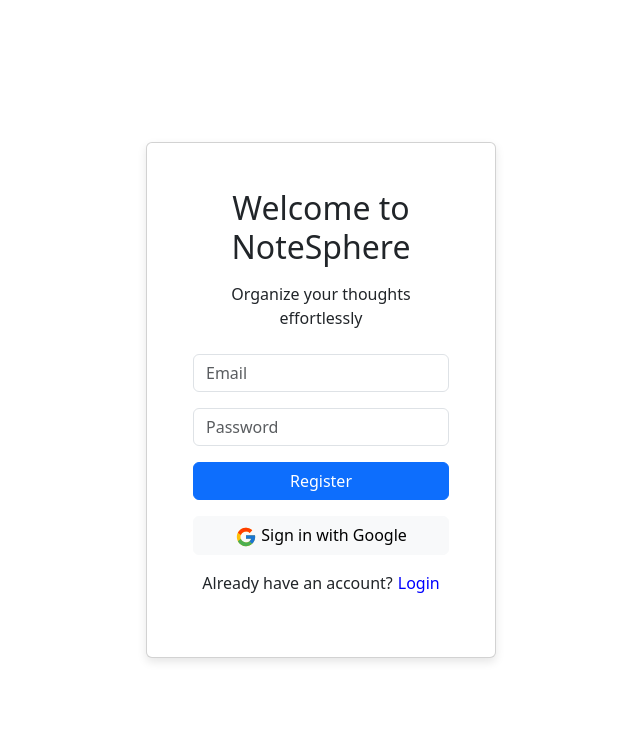
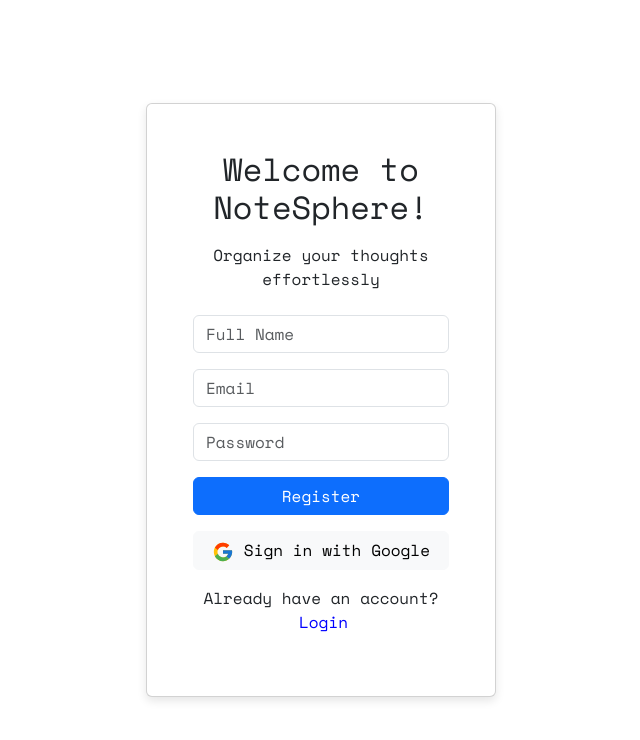
Before and after one commit to ashdejesus/NoteSphere, a React (Create React App) app: page / in a window 1280 px wide. Both pictures are taken after a click on the element "Register". Shown: the top 740 px of the page, without its empty margins (319-959 px from the left). Built offline with nearby package versions, Linux system fonts and the light colour scheme; no server answers.

Commit message:
add font

```diff
--- a/package.json
+++ b/package.json
@@ -38,5 +38,8 @@
       "last 1 firefox version",
       "last 1 safari version"
     ]
+  },
+  "devDependencies": {
+    "@babel/plugin-proposal-private-property-in-object": "^7.21.11"
   }
 }
--- a/src/components/Dashboard.js
+++ b/src/components/Dashboard.js
@@ -28,11 +28,10 @@
     };
   }, [navigate]);
 
-
   return (
     <>
       {/* Navigation Bar */}
-      <Navbar bg="green" variant="green" expand="lg">
+      <Navbar bg="green" variant="green" expand="lg" style={{ fontFamily: "'Space Mono', monospace" }}>
         <Container>
           <Navbar.Brand style={{ cursor: 'pointer' }}>NoteSphere</Navbar.Brand>
           <Navbar.Toggle aria-controls="basic-navbar-nav" />
@@ -55,7 +54,7 @@
       </Navbar>
 
       {/* Dashboard Content */}
-      <Container className="mt-4">
+      <Container className="mt-4" style={{ fontFamily: "'Space Mono', monospace" }}>
         <h2 className="text-center">NoteSphere</h2>
 
         {user && (
@@ -79,7 +78,7 @@
                   <Card.Body>
                     <Card.Title>{note.title.slice(0, 30)}...</Card.Title>
                     <Card.Text>{note.description.slice(0, 60)}...</Card.Text>
-                    <Button
+                    <Button style={{ fontFamily: "'Space Mono', monospace" }}
                       variant="outline-danger"
                       size="sm"
                       onClick={() => deleteNote(note.id)}
--- a/src/components/Login.js
+++ b/src/components/Login.js
@@ -1,13 +1,19 @@
 import React, { useState, useEffect } from "react";
 import { auth, signInWithGoogle } from "../firebase";
-import { createUserWithEmailAndPassword, signInWithEmailAndPassword, onAuthStateChanged } from "firebase/auth";
+import {
+  createUserWithEmailAndPassword,
+  signInWithEmailAndPassword,
+  updateProfile,
+  onAuthStateChanged
+} from "firebase/auth";
 import { useNavigate } from "react-router-dom";
-import { Button, Container, Card, Form, Alert } from "react-bootstrap";
+import { Button, Container, Card, Form } from "react-bootstrap";
 import { FcGoogle } from "react-icons/fc";
 import "../styles/Login.css"; // Import custom styles
 
 function Login() {
   const navigate = useNavigate();
+  const [name, setName] = useState(""); // Capture user name
   const [email, setEmail] = useState("");
   const [password, setPassword] = useState("");
   const [isRegister, setIsRegister] = useState(false);
@@ -25,8 +31,12 @@
 
     try {
       if (isRegister) {
-        // Register a new user
-        await createUserWithEmailAndPassword(auth, email, password);
+        // Register a new user and update their profile with name
+        const userCredential = await createUserWithEmailAndPassword(auth, email, password);
+        await updateProfile(userCredential.user, {
+          displayName: name, // Set the user's name
+        });
+        // Removed the alert here
       } else {
         // Login existing user
         await signInWithEmailAndPassword(auth, email, password);
@@ -40,12 +50,22 @@
     <Container className="login-container">
       <Card className="login-card">
         <Card.Body className="text-center">
-          <h2 className="mb-3">Welcome to NoteSphere</h2>
+          <h2 className="mb-3">Welcome to NoteSphere!</h2>
           <p className="mb-4">Organize your thoughts effortlessly</p>
 
-          {error && <Alert variant="danger">{error}</Alert>}
+          <Form onSubmit={handleSubmit}>
+            {isRegister && (
+              <Form.Group className="mb-3">
+                <Form.Control
+                  type="text"
+                  placeholder="Full Name"
+                  value={name}
+                  onChange={(e) => setName(e.target.value)}
+                  required
+                />
+              </Form.Group>
+            )}
 
-          <Form onSubmit={handleSubmit}>
             <Form.Group className="mb-3">
               <Form.Control
                 type="email"
--- a/src/pages/AddNote.js
+++ b/src/pages/AddNote.js
@@ -1,6 +1,6 @@
 import React, { useState, useEffect } from 'react';
 import { useNavigate } from 'react-router-dom';
-import { addNote } from '../firebase'; // Import the addNote function from firestore.js
+import { addNote, logOut} from '../firebase'; // Import the addNote function from firestore.js
 import { onAuthStateChanged } from "firebase/auth";
 import { auth } from '../firebase'; // Assuming you are using Firebase auth
 import { Button, Container, Form, Navbar, Nav } from 'react-bootstrap'; // Import Bootstrap components
@@ -42,15 +42,15 @@
   return (
     <>
       {/* Navigation Bar */}
-      <Navbar bg="green" variant="green" expand="lg">
+      <Navbar bg="green" variant="green" expand="lg" style={{ fontFamily: "'Space Mono', monospace" }} >
         <Container>
-          <Navbar.Brand style={{ cursor: 'pointer' }} onClick={() => navigate("/dashboard")}>
+          <Navbar.Brand style={{ cursor: 'pointer' }} onClick={() => navigate("/dashboard")} >
             NoteSphere
           </Navbar.Brand>
           <Navbar.Toggle aria-controls="basic-navbar-nav" />
           <Navbar.Collapse id="basic-navbar-nav">
-            <Nav className="me-auto">
-              <Nav.Link onClick={() => navigate("/dashboard")}>
+            <Nav className="me-auto"   >
+              <Nav.Link onClick={() => navigate("/dashboard")} >
                 <FaHome /> Dashboard
               </Nav.Link>
               <Nav.Link onClick={() => navigate("/add-note")}>
@@ -58,7 +58,7 @@
               </Nav.Link>
             </Nav>
             {user && (
-              <Button variant="outline-danger" onClick={() => { /* logOut function */ }}>
+              <Button variant="outline-danger" onClick={logOut}>
                 <FaSignOutAlt /> Logout
               </Button>
             )}
@@ -67,7 +67,7 @@
       </Navbar>
 
       {/* Add Note Form */}
-      <Container className="mt-4" style={{ maxWidth: '600px' }}>
+      <Container className="mt-4" style={{ maxWidth: '600px', fontFamily: "'Space Mono', monospace" }}>
         <h2 className="text-center mb-4">Add a New Note</h2>
 
         <Form>
--- a/src/styles/Login.css
+++ b/src/styles/Login.css
@@ -1,5 +1,6 @@
 /* Center the login card */
 .login-container {
+  font-family: "Space Mono", serif;
     display: flex;
     justify-content: center;
     align-items: center;
```
Also changed, not shown: 2 other files (tests, documents, lock files or other folders).
